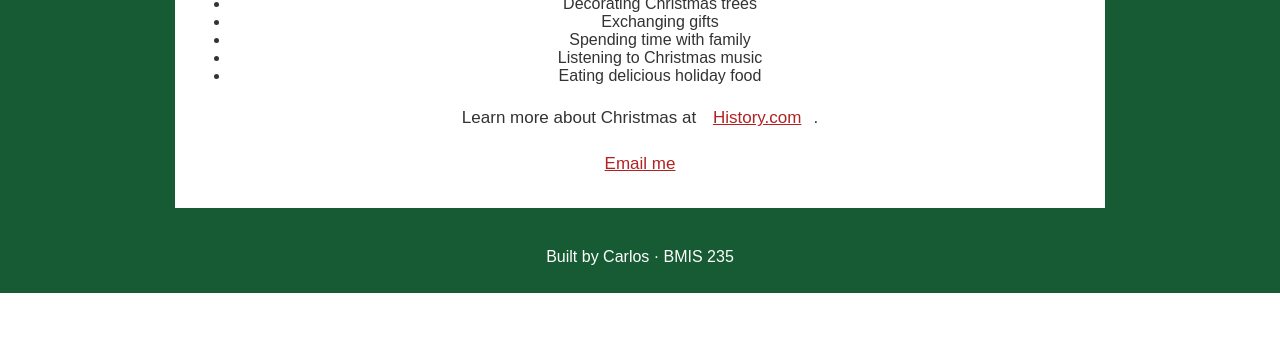
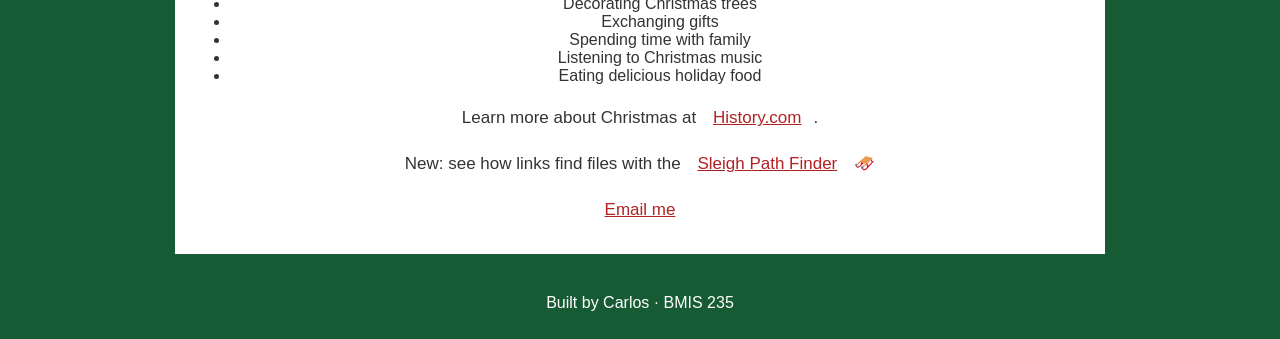
Before and after one commit to 4rlos/bmis235-html-4, a plain HTML site: page index.html in a window 1280 px wide. Shown: the part 539-878 px from the top of the page. Before the commit the page ends 832 px from the top, so only its background shows below. Drawn offline with Linux system fonts and the light colour scheme.

Commit message:
Link the Sleigh Path Finder from the home page

```diff
--- a/index.html
+++ b/index.html
@@ -70,6 +70,11 @@
     </p>
 
     <p>
+        New: see how links find files with the
+        <a href="learn.html">Sleigh Path Finder</a> 🛷
+    </p>
+
+    <p>
      <a href="mailto:cmurillomurillopavon@zagmail.gonzaga.edu">
     Email me
 </a>
```
